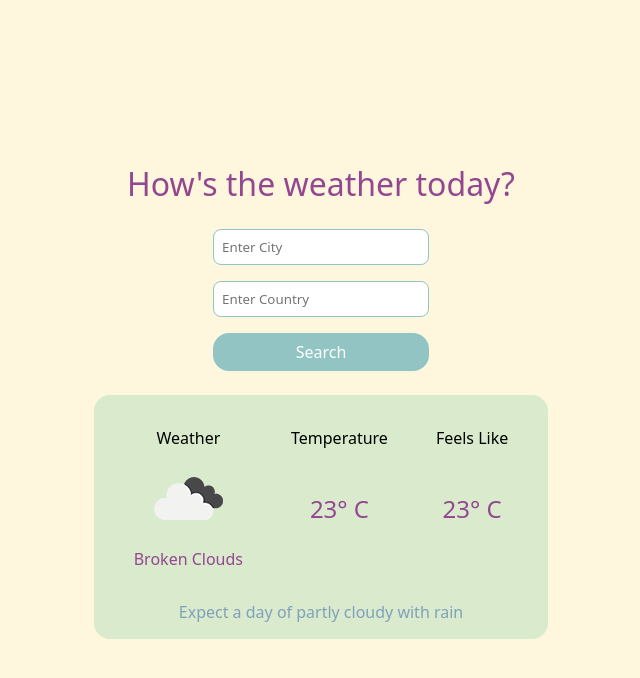
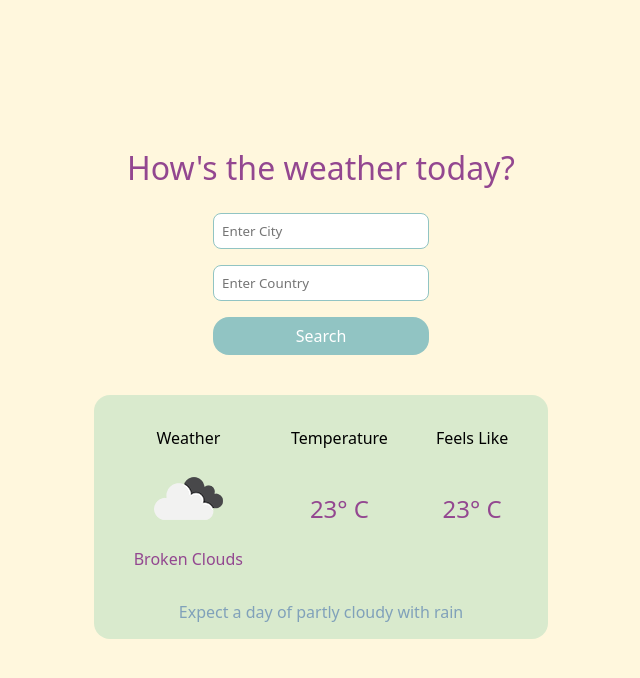
Before and after one commit to harshk2511/weather-app, a website built with Vite: page index.html in a window 1280 px wide. Shown: the whole page, without its empty margins (319-959 px from the left). Built offline with nearby package versions, Linux system fonts and the light colour scheme; a web font is replaced by a local one.

Commit message:
Fixed title and weather results css

```diff
--- a/index.html
+++ b/index.html
@@ -28,7 +28,7 @@
                 <div class="api-result">
                     <p class="api-result-title">Weather</p>
                     <div id="weather-icon-div">
-                        <img src="brokenclouds.png" alt="">
+                        <img src="public/brokenclouds.png" alt="">
                         <p>Broken Clouds</p>
                     </div>
                 </div>
--- a/src/style.css
+++ b/src/style.css
@@ -9,15 +9,14 @@ html {
 }
 
 body {
-    width: 100%;
-    height: 100vh;
-    min-width: 400px;
-    min-height: 400px;
+    min-height: 100vh;
     display: flex;
     flex-direction: column;
     justify-content: center;
     align-items: center;
     font-family: "Bitcount Prop Single", system-ui;
+    margin: 0;
+    padding: 0;
 }
 
 #welcome-div {
@@ -30,6 +29,7 @@ body {
 #page-title {
     color: #934790;
     font-size: 2rem;
+    text-align: center;
 }
 
 .input-elements {
@@ -63,12 +63,13 @@ body {
     /* Change display to none */
     background-color: rgba(180, 222, 189, 0.5);
     padding: 1rem;
-    min-width: 400px;
+    max-width: 500px;
     border-radius: 1rem;
     display: flex;
     flex-direction: column;
     justify-content: center;
     align-items: center;
+    margin: 1rem;
 }
 
 #api-result-div {
```
